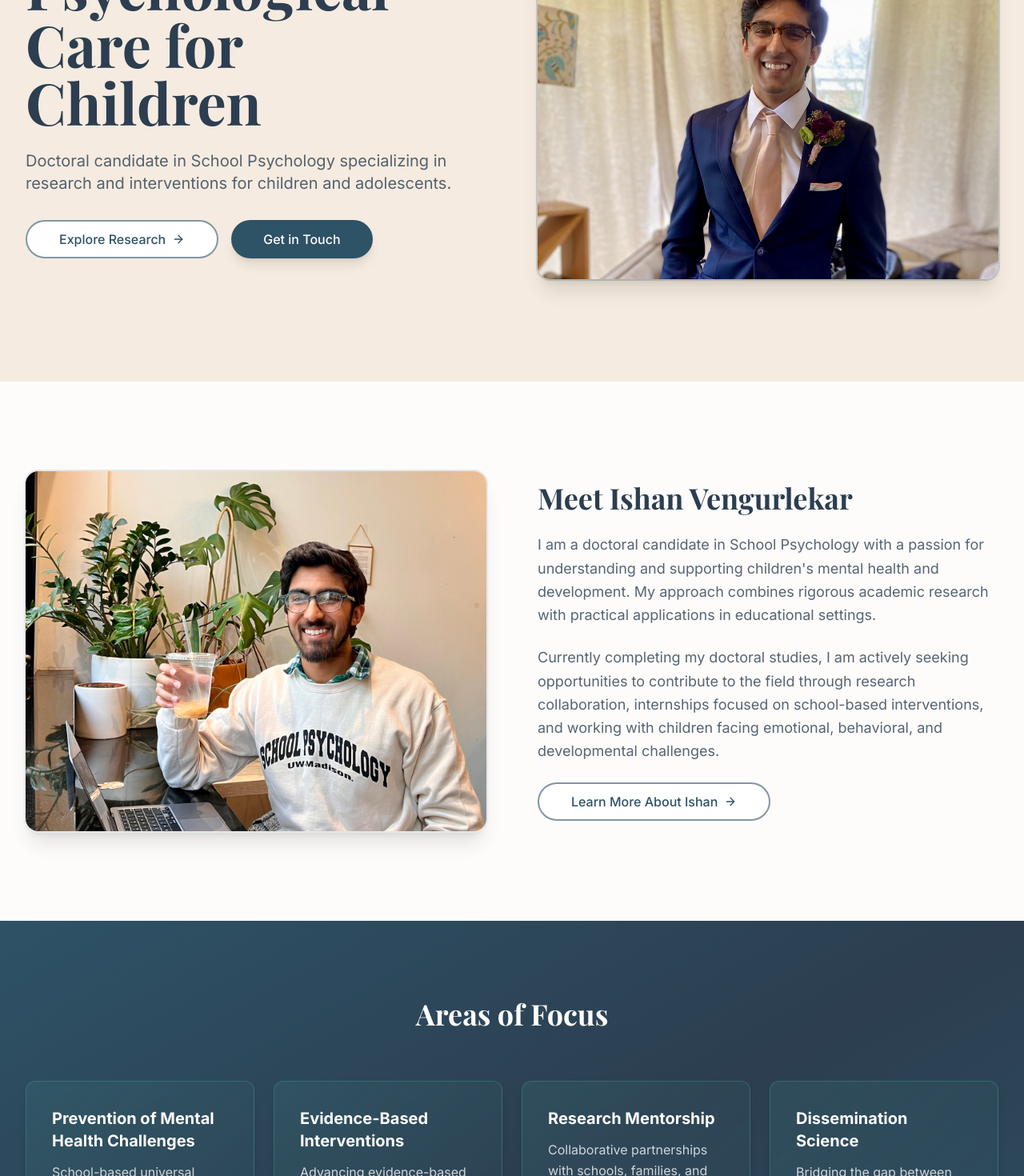
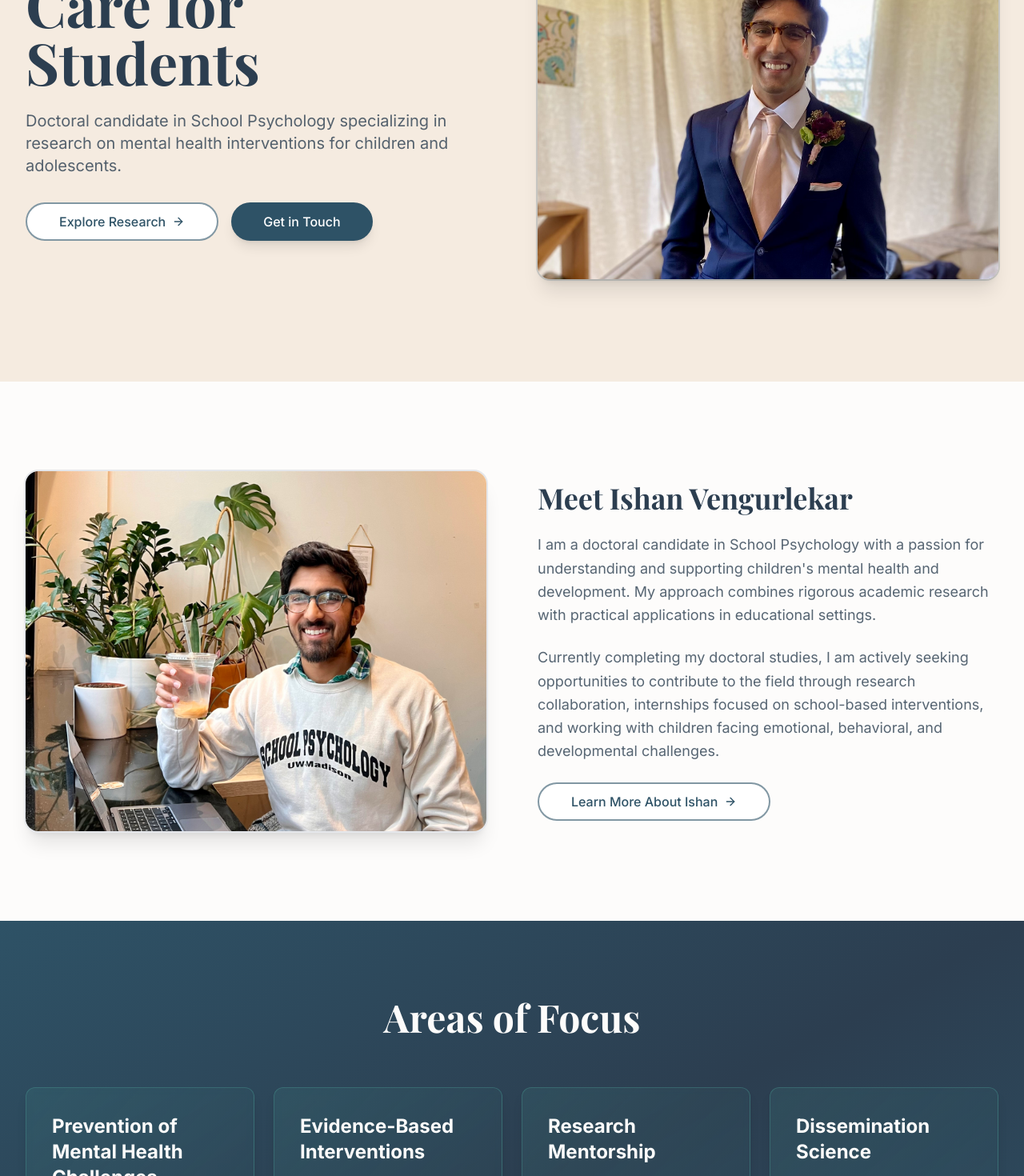
Before and after one commit to emw8105/ishan-psych-profile, a Next.js app: page / in a window 1280 px wide. Shown: the part 360-1830 px from the top of the page at 80% size. Built offline with nearby package versions, Linux system fonts and the light colour scheme.

Commit message:
small sizing and title adjustments for home page and actual dpmt address

```diff
--- a/src/app/page.tsx
+++ b/src/app/page.tsx
@@ -11,10 +11,10 @@ export default function Home() {
         <div className="container grid gap-12 md:grid-cols-2 md:gap-16 items-center">
           <div className="space-y-6">
             <h1 className="font-playfair text-4xl md:text-5xl lg:text-7xl font-bold text-calm-charcoal leading-tight">
-              Compassionate Psychological Care for Children
+              Evidence-Based Care for Students
             </h1>
             <p className="text-lg md:text-xl text-calm-charcoal/80 leading-relaxed">
-              Doctoral candidate in School Psychology specializing in research and interventions for children and adolescents.
+              Doctoral candidate in School Psychology specializing in research on mental health interventions for children and adolescents.
             </p>
             <div className="flex flex-col sm:flex-row gap-4 pt-2">
               <Button variant="outline" size="lg" asChild className="border-deep-ocean/60 text-deep-ocean hover:bg-deep-ocean hover:text-white transition-all">
@@ -71,13 +71,13 @@ export default function Home() {
       <section className="py-20 md:py-24 bg-gradient-to-br from-deep-ocean via-calm-charcoal to-deep-ocean">
         <div className="container">
           <div className="max-w-3xl mx-auto text-center mb-16">
-            <h2 className="font-playfair text-3xl md:text-4xl font-bold text-cloud-white mb-4">Areas of Focus</h2>
+            <h2 className="font-playfair text-3xl md:text-5xl font-bold text-cloud-white mb-4">Areas of Focus</h2>
           </div>
 
           <div className="grid grid-cols-1 md:grid-cols-2 lg:grid-cols-4 gap-6 max-w-7xl mx-auto">
             <div className="bg-gradient-to-br from-soft-teal/15 to-transparent p-8 rounded-xl shadow-lg hover:shadow-xl transition-all duration-300 border border-soft-teal/40 backdrop-blur-sm hover:border-soft-teal/60 flex flex-col h-full group">
               <div className="flex-grow">
-                <h3 className="text-xl font-bold mb-3 text-cloud-white group-hover:text-soft-teal transition-colors">Prevention of Mental Health Challenges</h3>
+                <h3 className="text-2xl font-bold mb-3 text-cloud-white group-hover:text-soft-teal transition-colors">Prevention of Mental Health Challenges</h3>
                 <p className="text-gray-300 mb-6 leading-relaxed">
                   School-based universal supports for all students
                 </p>
@@ -89,7 +89,7 @@ export default function Home() {
 
             <div className="bg-gradient-to-br from-soft-teal/15 to-transparent p-8 rounded-xl shadow-lg hover:shadow-xl transition-all duration-300 border border-soft-teal/40 backdrop-blur-sm hover:border-soft-teal/60 flex flex-col h-full group">
               <div className="flex-grow">
-                <h3 className="text-xl font-bold mb-3 text-cloud-white group-hover:text-soft-teal transition-colors">Evidence-Based Interventions</h3>
+                <h3 className="text-2xl font-bold mb-3 text-cloud-white group-hover:text-soft-teal transition-colors">Evidence-Based Interventions</h3>
                 <p className="text-gray-300 mb-6 leading-relaxed">
                   Advancing evidence-based practices through universal screening, measurement development, and intervention research
                 </p>
@@ -101,7 +101,7 @@ export default function Home() {
 
             <div className="bg-gradient-to-br from-soft-teal/15 to-transparent p-8 rounded-xl shadow-lg hover:shadow-xl transition-all duration-300 border border-soft-teal/40 backdrop-blur-sm hover:border-soft-teal/60 flex flex-col h-full group">
               <div className="flex-grow">
-                <h3 className="text-xl font-bold mb-3 text-cloud-white group-hover:text-soft-teal transition-colors">Research Mentorship</h3>
+                <h3 className="text-2xl font-bold mb-3 text-cloud-white group-hover:text-soft-teal transition-colors">Research Mentorship</h3>
                 <p className="text-gray-300 mb-6 leading-relaxed">
                   Collaborative partnerships with schools, families, and professional development for graduate students
                 </p>
@@ -113,7 +113,7 @@ export default function Home() {
 
             <div className="bg-gradient-to-br from-soft-teal/15 to-transparent p-8 rounded-xl shadow-lg hover:shadow-xl transition-all duration-300 border border-soft-teal/40 backdrop-blur-sm hover:border-soft-teal/60 flex flex-col h-full group">
               <div className="flex-grow">
-                <h3 className="text-xl font-bold mb-3 text-cloud-white group-hover:text-soft-teal transition-colors">Dissemination Science</h3>
+                <h3 className="text-2xl font-bold mb-3 text-cloud-white group-hover:text-soft-teal transition-colors">Dissemination Science</h3>
                 <p className="text-gray-300 mb-6 leading-relaxed">
                   Bridging the gap between research and practice by actively distributing evidence
                 </p>
--- a/src/components/Footer.tsx
+++ b/src/components/Footer.tsx
@@ -33,11 +33,11 @@ export default function Footer() {
               <li className="flex">
                 <MapPin className="h-5 w-5 mr-2 shrink-0" />
                 <span>
-                  Department of Psychology
+                  Department of Educational Psychology
                   <br />
-                  University of Example
+                  1025 West Johnson St.
                   <br />
-                  San Francisco, CA 94110
+                  Madison, WI 53706-1796
                 </span>
               </li>
               <li className="flex">
```
